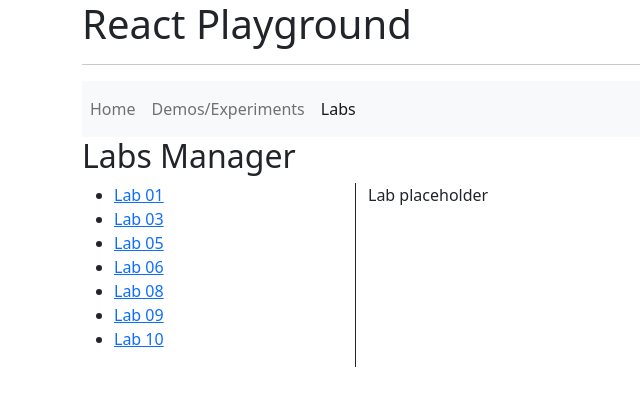
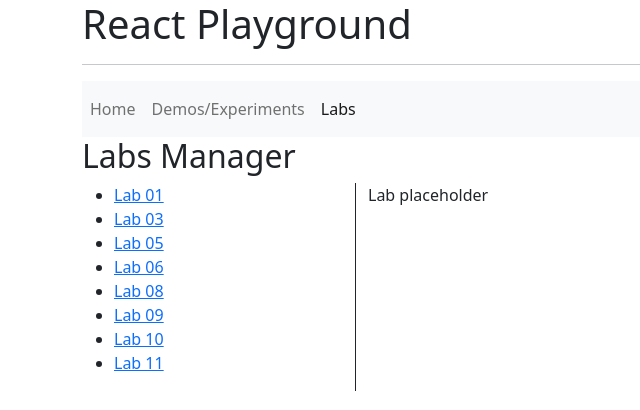
Before and after one commit to speedingplanet/intuit-react-playground, a React (Vite) app: page /labs in a window 1280 px wide. Shown: the top 410 px of the page, without its empty margins (0-640 px from the left). Built offline with nearby package versions, Linux system fonts and the light colour scheme.

Commit message:
Add lab routing

```diff
--- a/src/labs/labs-routes.tsx
+++ b/src/labs/labs-routes.tsx
@@ -6,6 +6,7 @@
 import Lab08 from './Lab08';
 import Lab09 from './Lab09';
 import Lab10 from './Lab10';
+import Lab11 from './Lab11';
 
 let routes = new Map<RouteObject, string>();
 routes.set(
@@ -73,4 +74,12 @@
 	'Lab 10'
 );
 
+routes.set(
+	{
+		path: 'lab-11',
+		element: <Lab11 />,
+	},
+	'Lab 11'
+);
+
 export { routes };
```
